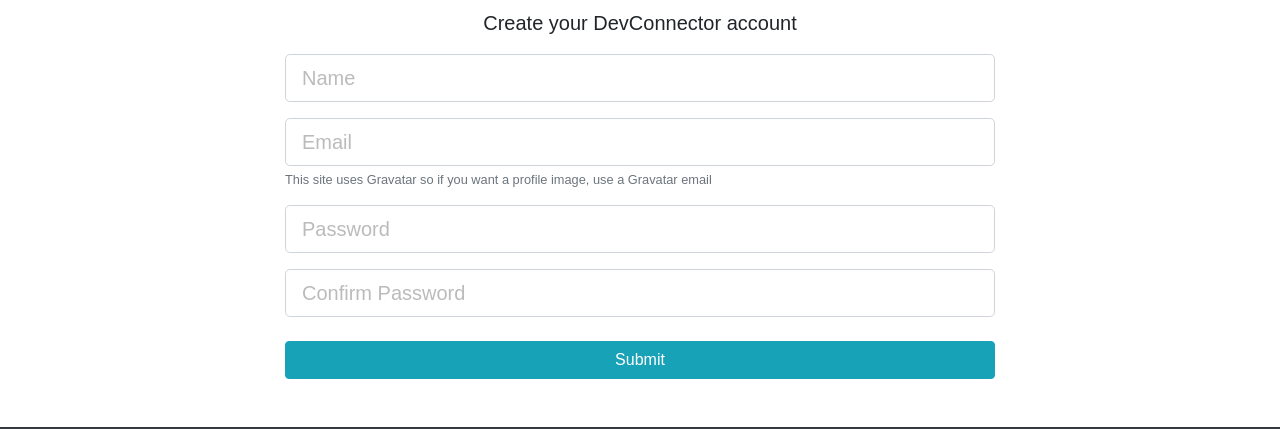
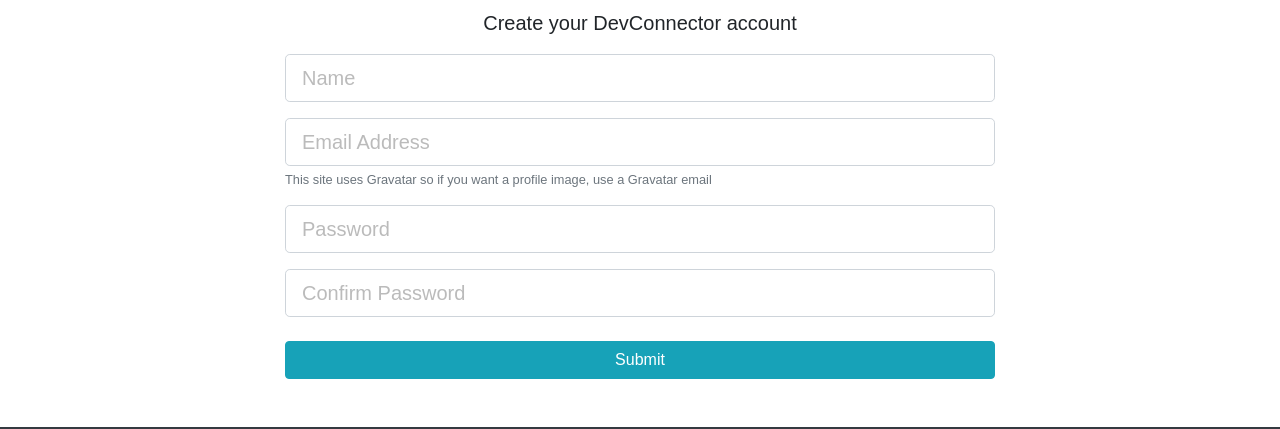
Before and after one commit to Takasak1/react-redux, a React (Create React App) app in the folder client/: page /register in a window 1280 px wide. Shown: the part 147-576 px from the top of the page. Built offline with nearby package versions, Linux system fonts and the light colour scheme.

Commit message:
register error handling

```diff
--- a/client/src/components/auth/Register.js
+++ b/client/src/components/auth/Register.js
@@ -1,7 +1,6 @@
 import React, { Component } from 'react';
-// import PropTypes from 'prop-types';
 import axios from 'axios';
-import TextFieldGroup from '../common/TextFieldGroup';
+import classnames from 'classnames';
 
 class Register extends Component {
   constructor() {
@@ -32,15 +31,16 @@
       password2: this.state.password2
     };
 
-    axios.post('http://nodedb-takasak1.c9users.io:8080/api/users/register', newUser)
+    axios
+      .post('http://nodedb-takasak1.c9users.io:8080/api/users/register', newUser)
       .then(res => console.log(res.data))
-      .catch(err => console.log(err.response.data));
+      .catch(err => this.setState({ errors: err.response.data }));
   }
 
   render() {
     const { errors } = this.state;
 
-    return(
+    return (
       <div className="register">
         <div className="container">
           <div className="row">
@@ -49,39 +49,71 @@
               <p className="lead text-center">
                 Create your DevConnector account
               </p>
-              <form onSubmit={this.onSubmit}>
-                <TextFieldGroup
+              <form noValidate onSubmit={this.onSubmit}>
+                <div className="form-group">
+                  <input
+                    type="text"
+                    className={classnames('form-control form-control-lg', {
+                      'is-invalid': errors.name
+                    })}
                     placeholder="Name"
                     name="name"
                     value={this.state.name}
                     onChange={this.onChange}
-                  error={errors.name}
                   />
-                <TextFieldGroup
-                  placeholder="Email"
+                  {errors.name && (
+                    <div className="invalid-feedback">{errors.name}</div>
+                  )}
+                </div>
+                <div className="form-group">
+                  <input
+                    type="email"
+                    className={classnames('form-control form-control-lg', {
+                      'is-invalid': errors.email
+                    })}
+                    placeholder="Email Address"
                     name="email"
-                  type="email"
                     value={this.state.email}
                     onChange={this.onChange}
-                  error={errors.email}
-                  info="This site uses Gravatar so if you want a profile image, use a Gravatar email"
                   />
-                <TextFieldGroup
+                  {errors.email && (
+                    <div className="invalid-feedback">{errors.email}</div>
+                  )}
+                  <small className="form-text text-muted">
+                    This site uses Gravatar so if you want a profile image, use
+                    a Gravatar email
+                  </small>
+                </div>
+                <div className="form-group">
+                  <input
+                    type="password"
+                    className={classnames('form-control form-control-lg', {
+                      'is-invalid': errors.password
+                    })}
                     placeholder="Password"
                     name="password"
-                  type="password"
                     value={this.state.password}
                     onChange={this.onChange}
-                  error={errors.password}
                   />
-                <TextFieldGroup
+                  {errors.password && (
+                    <div className="invalid-feedback">{errors.password}</div>
+                  )}
+                </div>
+                <div className="form-group">
+                  <input
+                    type="password"
+                    className={classnames('form-control form-control-lg', {
+                      'is-invalid': errors.password2
+                    })}
                     placeholder="Confirm Password"
                     name="password2"
-                  type="password"
                     value={this.state.password2}
                     onChange={this.onChange}
-                  error={errors.password2}
                   />
+                  {errors.password2 && (
+                    <div className="invalid-feedback">{errors.password2}</div>
+                  )}
+                </div>
                 <input type="submit" className="btn btn-info btn-block mt-4" />
               </form>
             </div>
@@ -92,10 +124,4 @@
   }
 }
 
-// Register.propTypes = {
-//   registerUser: PropTypes.func.isRequired,
-//   auth: PropTypes.object.isRequired,
-//   errors: PropTypes.object.isRequired
-// };
-
 export default Register;
```
Lines whose indentation alone changed are shown as unchanged.
